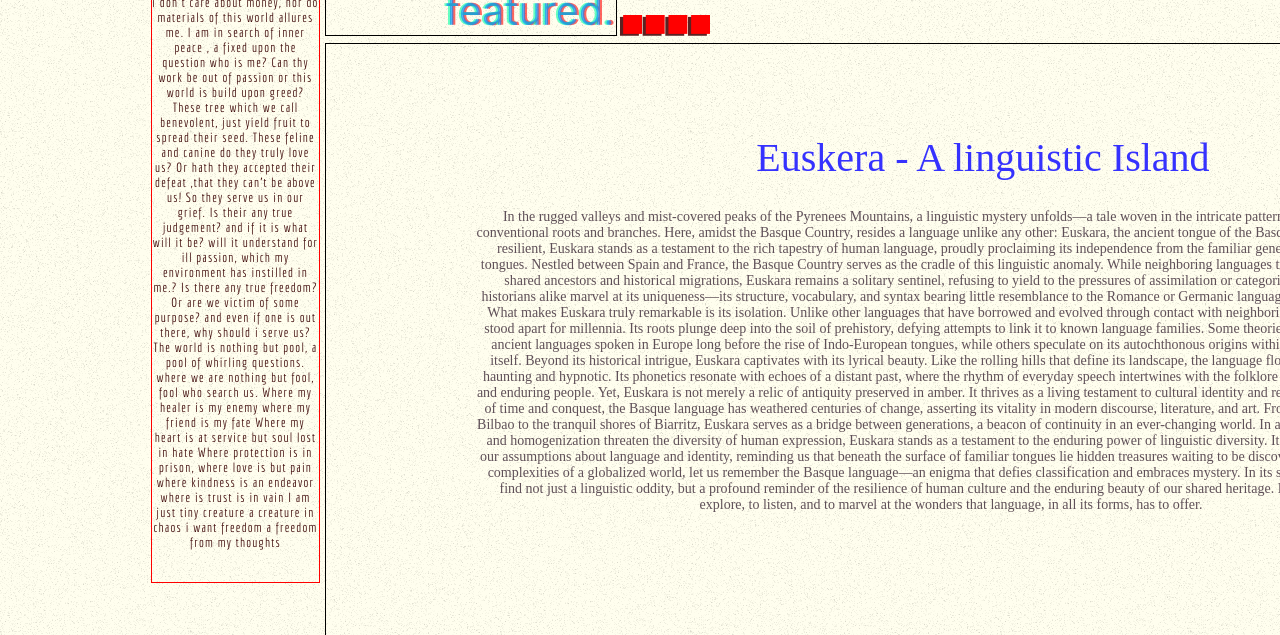
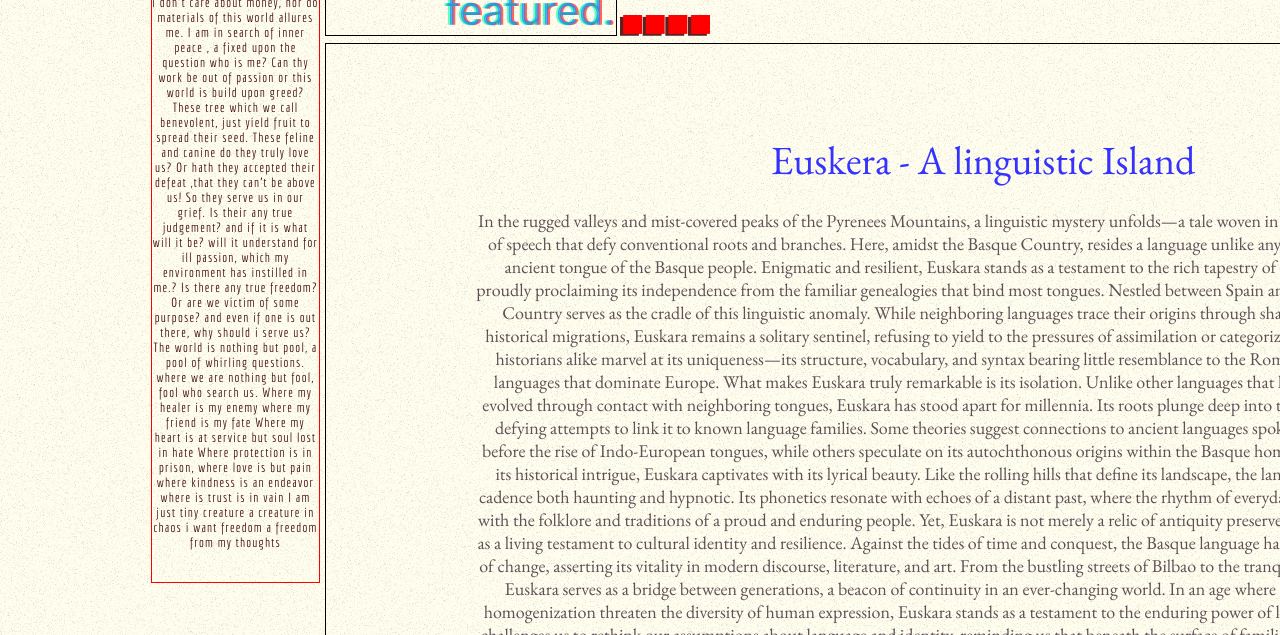
Before and after one commit to LORDLYAMIGO/lordlyamigo.github.io, a plain HTML site: page index.html in a window 1280 px wide. Shown: the part 317-952 px from the top of the page. Drawn offline with nearby package versions, Linux system fonts and the light colour scheme.

Commit message:
Update index.html

```diff
--- a/index.html
+++ b/index.html
@@ -5,6 +5,9 @@
   <link rel="preconnect" href="https://fonts.googleapis.com">
 <link rel="preconnect" href="https://fonts.gstatic.com" crossorigin>
 <link href="https://fonts.googleapis.com/css2?family=Economica:ital,wght@0,400;0,700;1,400;1,700&display=swap" rel="stylesheet">
+<link rel="preconnect" href="https://fonts.googleapis.com">
+<link rel="preconnect" href="https://fonts.gstatic.com" crossorigin>
+<link href="https://fonts.googleapis.com/css2?family=EB+Garamond:ital,wght@0,400..800;1,400..800&display=swap" rel="stylesheet">
 <style>
 .body0 {
 
@@ -198,8 +201,8 @@ margin-bottom: 20px;
 .essay_text{
   color: rgba(42, 22, 37, 0.75);
 
-font-family: "Bookman Old Style";
-font-size: 14px;
+font-family: "EB Garamond";
+font-size: 18px;
 font-style: normal;
 font-weight: 300;
 line-height: normal;
@@ -216,10 +219,10 @@ height: 104px;
 flex-shrink: 0;
 color: rgba(41, 37, 255, 0.94);
 
-font-family: "Bookman Old Style";
+font-family: "EB Garamond";
 font-size: 40px;
 font-style: normal;
-font-weight: 300;
+font-weight: 400;
 line-height: normal;
 position:relative;
 left: 300px;
```
